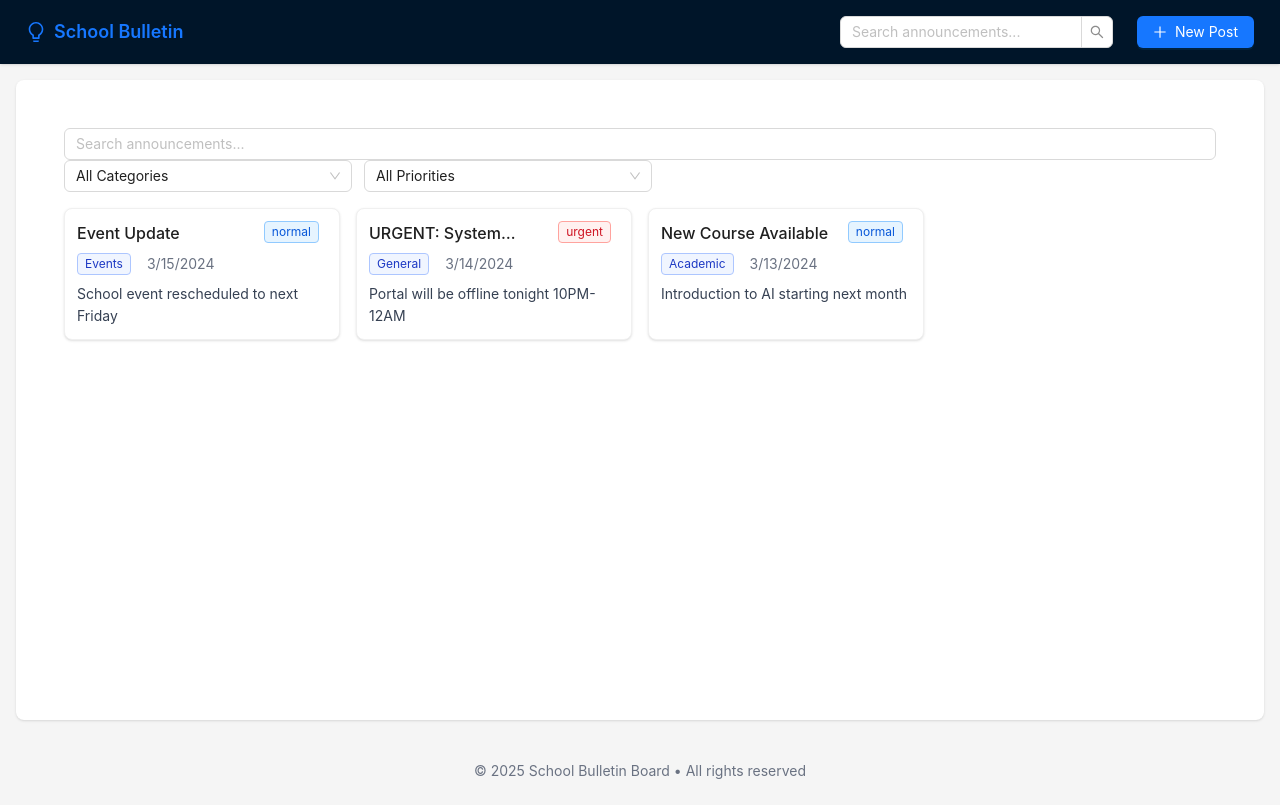
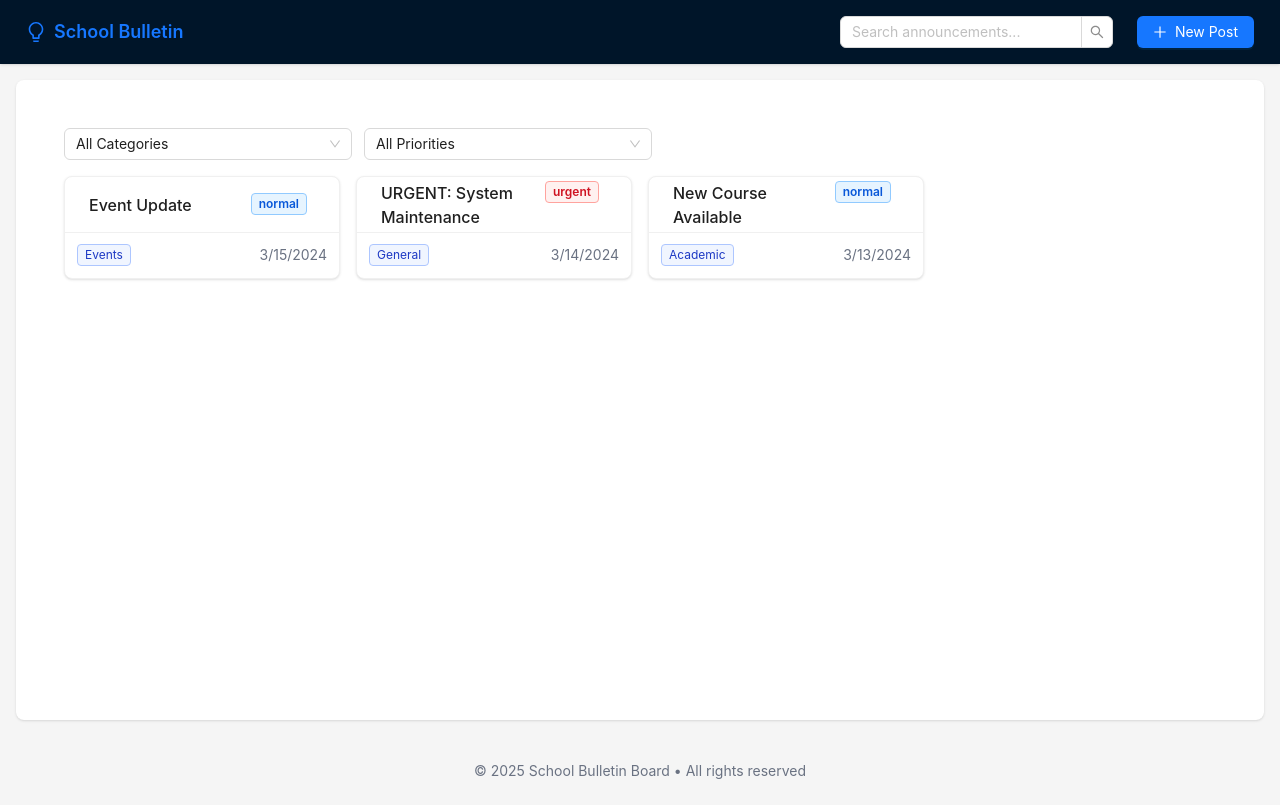
Before and after one commit to Macky2420/school-bulletin, a React (Vite) app: page / in a window 1280 px wide. Built offline with nearby package versions, Linux system fonts and the light colour scheme.

Commit message:
improve home page

```diff
--- a/src/pages/Home.jsx
+++ b/src/pages/Home.jsx
@@ -1,20 +1,49 @@
 import React, { useState } from 'react';
-import { Card, Input, Select, Tag, Row, Col, Empty } from 'antd';
+import { Card, Select, Tag, Row, Col, Empty, Modal, Image } from 'antd';
 
 const { Option } = Select;
 
 const Home = () => {
-  // Simplified dummy data
+  // Dummy data
   const [posts] = useState([
-    { id: 1, title: 'Event Update', content: 'School event rescheduled to next Friday', category: 'Events', priority: 'normal', date: '2024-03-15' },
-    { id: 2, title: 'URGENT: System Maintenance', content: 'Portal will be offline tonight 10PM-12AM', category: 'General', priority: 'urgent', date: '2024-03-14' },
-    { id: 3, title: 'New Course Available', content: 'Introduction to AI starting next month', category: 'Academic', priority: 'normal', date: '2024-03-13' },
+    {
+      id: 1,
+      title: 'Event Update',
+      content: 'School event rescheduled to next Friday',
+      category: 'Events',
+      priority: 'normal',
+      date: '2024-03-15',
+      image: 'https://picsum.photos/600/400?random=1'
+    },
+    {
+      id: 2,
+      title: 'URGENT: System Maintenance',
+      content: 'Portal will be offline tonight 10PM-12AM',
+      category: 'General',
+      priority: 'urgent',
+      date: '2024-03-14',
+      image: 'https://picsum.photos/600/400?random=2'
+    },
+    {
+      id: 3,
+      title: 'New Course Available',
+      content: 'Introduction to AI starting next month',
+      category: 'Academic',
+      priority: 'normal',
+      date: '2024-03-13',
+      files: [
+        { name: 'Course Outline.pdf', url: '#' }
+      ]
+    },
   ]);
 
+  // State management
   const [searchQuery, setSearchQuery] = useState('');
   const [selectedCategory, setSelectedCategory] = useState('all');
   const [selectedPriority, setSelectedPriority] = useState('all');
+  const [selectedPost, setSelectedPost] = useState(null); // Correctly initialized
 
+  // Filter posts
   const filteredPosts = posts.filter(post => {
     const matchesSearch = post.title.toLowerCase().includes(searchQuery.toLowerCase()) ||
                          post.content.toLowerCase().includes(searchQuery.toLowerCase());
@@ -28,12 +57,6 @@ const Home = () => {
     <div className="p-2 md:p-4 lg:p-6">
       {/* Search and Filters */}
       <div className="mb-4 space-y-5">
-        <Input
-          placeholder="Search announcements..."
-          onChange={(e) => setSearchQuery(e.target.value)}
-          className="w-full"
-        />
-
         <div className="flex flex-col sm:flex-row gap-3">
           <Select
             defaultValue="all"
@@ -66,31 +89,98 @@ const Home = () => {
           {filteredPosts.map(post => (
             <Col key={post.id} xs={24} sm={12} md={12} lg={8} xl={6}>
               <Card
-                className="h-full shadow-sm hover:shadow-md transition-shadow"
-                bodyStyle={{ padding: '12px' }}
-              >
-                <div className="flex flex-col space-y-2">
+                title={
                   <div className="flex items-start justify-between gap-2">
-                    <h3 className="text-base font-medium line-clamp-1 flex-1">
+                    <h3 className="text-base font-medium flex-1 min-w-0 whitespace-normal">
                       {post.title}
                     </h3>
-                    <Tag color={post.priority === 'urgent' ? 'red' : 'blue'} className="flex-shrink-0">
+                    <Tag color={post.priority === 'urgent' ? 'red' : 'blue'}>
                       {post.priority}
                     </Tag>
                   </div>
-                  <div className="flex items-center gap-2 flex-wrap">
+                }
+                className="h-full shadow-sm hover:shadow-md transition-shadow cursor-pointer"
+                bodyStyle={{ padding: '12px' }}
+                onClick={() => setSelectedPost(post)}
+              >
+                <div className="flex flex-col space-y-2">
+                  <div className="flex items-center justify-between">
                     <Tag color="geekblue">{post.category}</Tag>
                     <span className="text-gray-500 text-sm">
                       {new Date(post.date).toLocaleDateString()}
                     </span>
                   </div>
-                  <p className="text-gray-700 line-clamp-3">{post.content}</p>
                 </div>
               </Card>
             </Col>
           ))}
         </Row>
       )}
+
+      {/* Detail Modal */}
+      <Modal
+        title={selectedPost?.title}
+        open={!!selectedPost}
+        onCancel={() => setSelectedPost(null)}
+        footer={null}
+        width={800}
+      >
+        {selectedPost && (
+          <div className="space-y-4">
+            <div className="grid grid-cols-2 gap-4">
+              <div>
+                <div className="font-medium text-gray-600">Category:</div>
+                <Tag color="geekblue">{selectedPost.category}</Tag>
+              </div>
+              <div>
+                <div className="font-medium text-gray-600">Priority:</div>
+                <Tag color={selectedPost.priority === 'urgent' ? 'red' : 'blue'}>
+                  {selectedPost.priority}
+                </Tag>
+              </div>
+              <div>
+                <div className="font-medium text-gray-600">Date:</div>
+                <div>{new Date(selectedPost.date).toLocaleDateString()}</div>
+              </div>
+            </div>
+
+            <div className="pt-4 border-t border-gray-200">
+              <div className="font-medium text-gray-600 mb-2">Content:</div>
+              <p className="text-gray-700 whitespace-pre-wrap">{selectedPost.content}</p>
+            </div>
+
+            {selectedPost.files && selectedPost.files.length > 0 && (
+              <div className="pt-4 border-t border-gray-200">
+                <div className="font-medium text-gray-600 mb-2">Attachments:</div>
+                <div className="space-y-2">
+                  {selectedPost.files.map((file, index) => (
+                    <a
+                      key={index}
+                      href={file.url}
+                      className="flex items-center text-blue-600 hover:text-blue-800"
+                      download
+                    >
+                      <span className="mr-2">📎</span>
+                      {file.name}
+                    </a>
+                  ))}
+                </div>
+              </div>
+            )}
+
+            {selectedPost.image && (
+              <div className="mt-4 pt-4 border-t border-gray-200">
+                <div className="font-medium text-gray-600 mb-2">Image:</div>
+                <Image
+                  src={selectedPost.image}
+                  alt={selectedPost.title}
+                  className="rounded-lg"
+                />
+              </div>
+            )}
+          </div>
+        )}
+      </Modal>
     </div>
   );
 };
```
